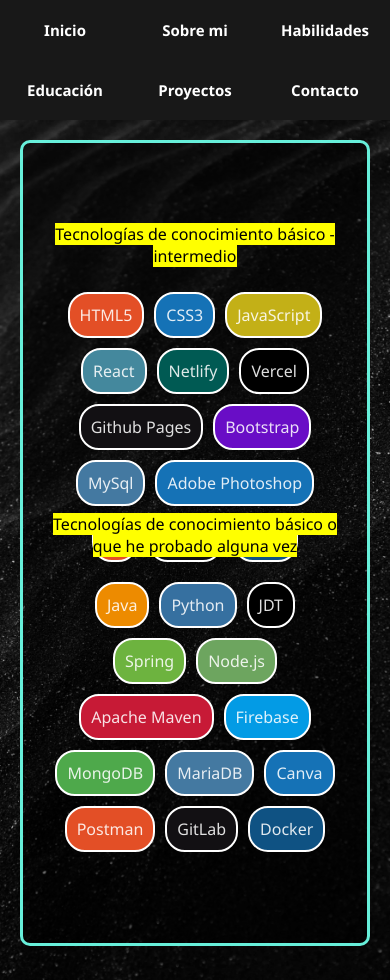
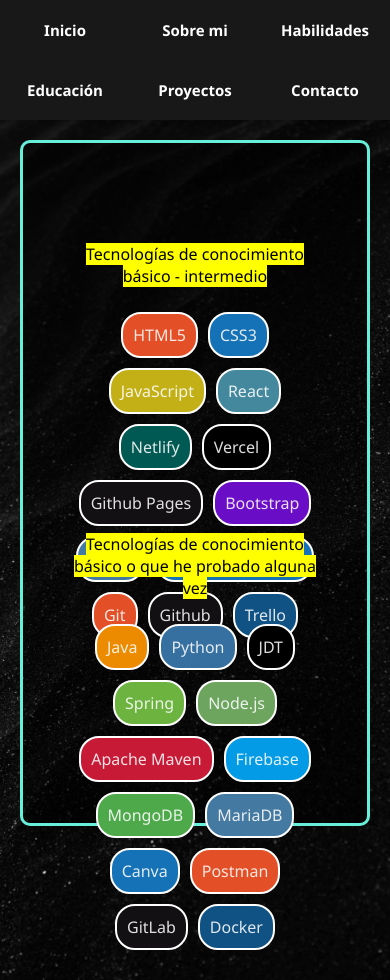
Before and after one commit to melagora/portafolio2_reactJSX-vite, a React (Vite) app: page /skills in a window 390 px wide. Built offline with nearby package versions, Linux system fonts and the light colour scheme.

Commit message:
Page "Projects" was updated RESPONSIVE

```diff
--- a/src/index.css
+++ b/src/index.css
@@ -1,13 +1,14 @@
 :root {
-  font-family:'Segoe UI', Tahoma, Geneva, Verdana, sans-serif;  padding: 0px;
+  font-family: 'Segoe UI', Tahoma, Geneva, Verdana, sans-serif;
+  padding: 0px;
   margin: 0px;
   margin-top: 120px;
   color-scheme: light dark;
   color: rgba(255, 255, 255, 0.87);
-  background-image: url('/src/assets/backgroundBlack.jpg');
+  background: linear-gradient(to bottom, rgba(0, 0, 0, 0.5), rgba(0, 0, 0, 0)), url('/src/assets/backgroundBlack.jpg');
   background-size: cover;
   background-position: center;
-  background-repeat: no-repeat;
+  background-repeat: repeat;
   height: 860px; /*a modificar en query*/
 }
 
--- a/src/styles/styles.css
+++ b/src/styles/styles.css
@@ -1,10 +1,15 @@
 .general_section {
-  height: 800px; /*a modificar en query*/
   background-color: rgba(0, 0, 0, 0.508);
   border-radius: 10px;
   margin: 20px;
   border: solid 3px; /* Ajuste al grosor de la animación */
   animation: borderAnimation 5s infinite; /* Llama a la animación */
+  display: flex;
+  flex-direction: column;
+  align-items: center;
+  justify-content: center;
+  padding: 20px;
+  box-sizing: border-box;
 }
 
 @keyframes borderAnimation {
@@ -18,7 +23,6 @@
     border-color: #ffffff; /* Cambia al color final */
   }
 }
-
 /* INICIO ROUTE HOME */
 
 .content {
@@ -41,10 +45,6 @@
   padding-top: 30px;
   /* align-items: flex-end; */
   /* width: 50%; */
-}
-
-.content2 {
-  /* width: 75%; */
 }
 
 .content1 .container1_img {
@@ -329,7 +329,7 @@
 /* INICIO ROUTE PROJECTS*/
 .contentProjects {
   display: flex;
-  flex-direction: column;
+  flex-direction: row;
   height: 97%;
   padding: 20px;
 }
@@ -339,6 +339,7 @@
   height: 95%;
   gap: 20px;
   display: flex;
+  flex-wrap: wrap;
   align-items: center;
   justify-content: center;
 }
@@ -348,8 +349,8 @@
   flex-direction: column;
   border: solid #00947e 2px;
   background-color: #00947e;
-  width: 350px;
-  height: 380px;
+  width: 275px;
+  height: 350px;
   border-radius: 20px;
   box-shadow: 5px 5px 5px 2px #ffffff;
 }
@@ -433,6 +434,12 @@
   .content2_aboutme_img img {
     width: 135px;
   }
+
+  .cards {
+    width: 100%;
+    height: 380px;
+  }
+
 }
 
 /* adaptación para dispositivos de pantallas de la mayoria de telefonos Celulares */
@@ -458,6 +465,8 @@
   .contentSkillsUno {
     padding-top: 0px;
   }
+
+
 }
 
 /* adaptación para dispositivos de pantallas de algunos celulares de mayor pixelaje y tablets*/
@@ -491,6 +500,12 @@
   .contentEducation2 div {
     width: 350px;
   }
+
+  .cards {
+    width: 275px;
+    height: 350px;
+  }
+
 }
 
 /* adaptación para dispositivos de pantallas en tables y algunas laptops*/
@@ -611,6 +626,7 @@
   .contentEducation2::-webkit-scrollbar-thumb:hover {
     background-color: #08fdd8; /* Cambia el color cuando el mouse pasa sobre la barra */
   }
+
 }
 
 /* adaptación para dispositivos de pantallas en laptos y pantallas de mayor pixelaje*/
```
